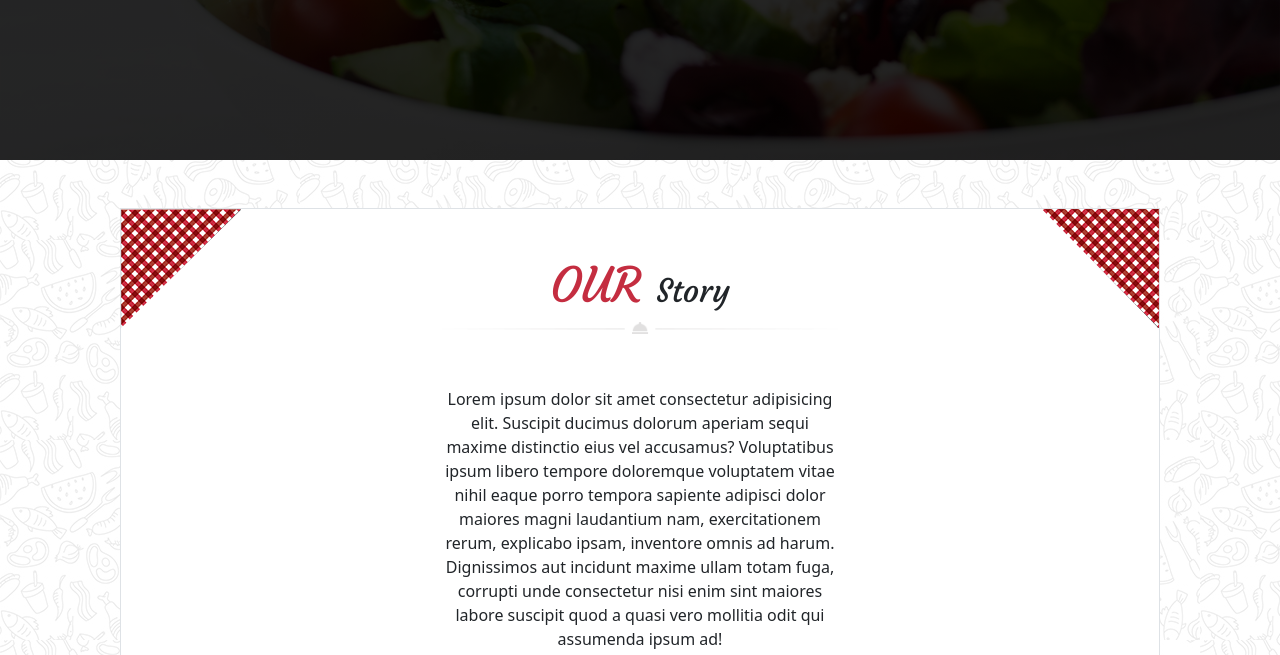
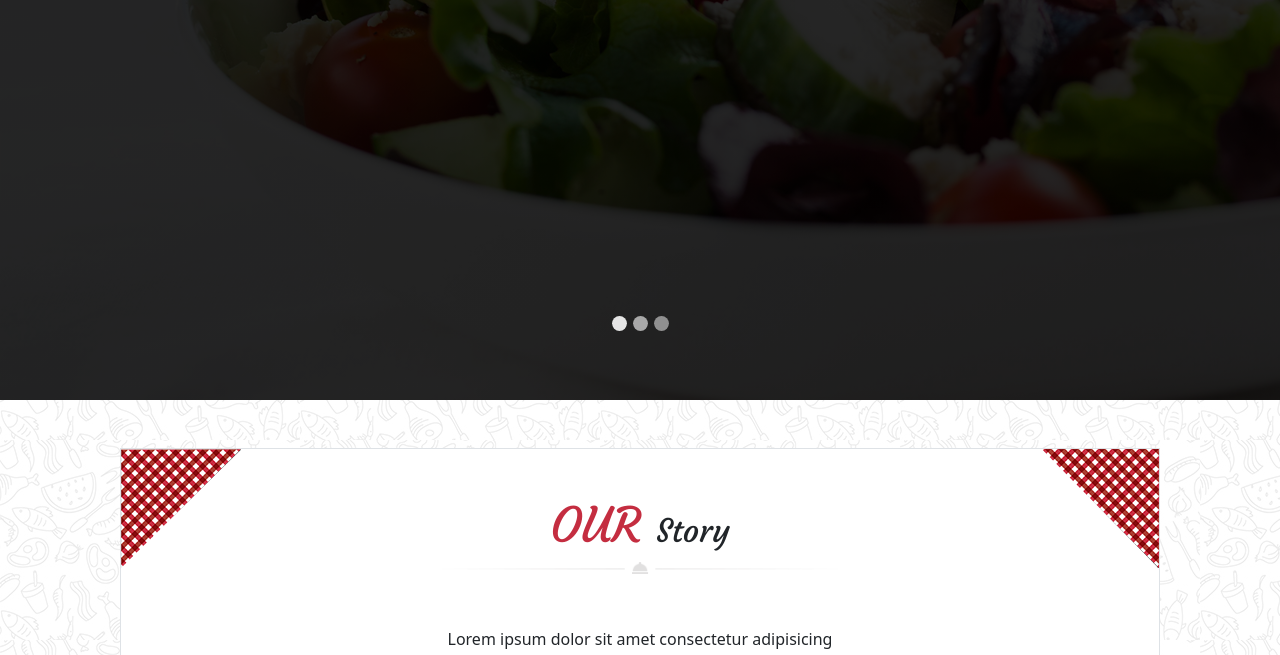
Before and after one commit to shuupsy/git_bootstrap_les_chefs_14, a website: page index.html in a window 1280 px wide. Shown: the part 560-1215 px from the top of the page. Drawn offline with nearby package versions, Linux system fonts and the light colour scheme.

Commit message:
Carousel buttons

```diff
--- a/index.html
+++ b/index.html
@@ -47,8 +47,9 @@
 
 
         <!-- Début carousel -->
-        <div id="carouselExampleIndicators" class="carousel slide" data-bs-ride="carousel">
-            <div class="carousel-indicators pt-5">
+        <div id="carouselExampleIndicators" class="carousel slide p-5 position-relative" data-bs-ride="carousel">
+            <!-- Boutons (1)(2)(3) -->
+            <div class="carousel-indicators">
                 <button type="button" data-bs-target="#carouselExampleIndicators" data-bs-slide-to="0" class="active"
                     aria-current="true" aria-label="Slide 1"></button>
                 <button type="button" data-bs-target="#carouselExampleIndicators" data-bs-slide-to="1"
--- a/src/modules/_header.sass
+++ b/src/modules/_header.sass
@@ -1,7 +1,7 @@
 header
     background-image: linear-gradient(rgba(0, 0, 0, 0.85), rgba(0, 0, 0, 0.85)), url('../images/banner1.jpg')
     background-size: cover
-    height: 90vh
+    height: 120vh
     background-repeat: no-repeat
     h1
         font-family: 'Courgette'
@@ -11,22 +11,10 @@ header
         #taste-p
             color: $pink
 
-
-.carousel-indicators [data-bs-target]
-    box-sizing: content-box
-    flex: 0 1 auto
-    width: 10px
-    height: 10px
-    padding: 0
-    margin-right: 3px
-    margin-left: 3px
-    text-indent: -999px
-    cursor: pointer
-    background-color: #fff
-    background-clip: padding-box
-    border: 0
-    border-top: 10px solid transparent
-    border-bottom: 10px solid transparent
-    opacity: .5
-    transition: opacity .6s ease
-    border-radius: 100%
+.carousel-indicators
+    position: absolute
+    top: 85vh
+    button
+        border-radius: 50%
+        height: 15px !important
+        width: 15px !important
```
Also changed, not shown: public/css/style.css, 1 other file.
